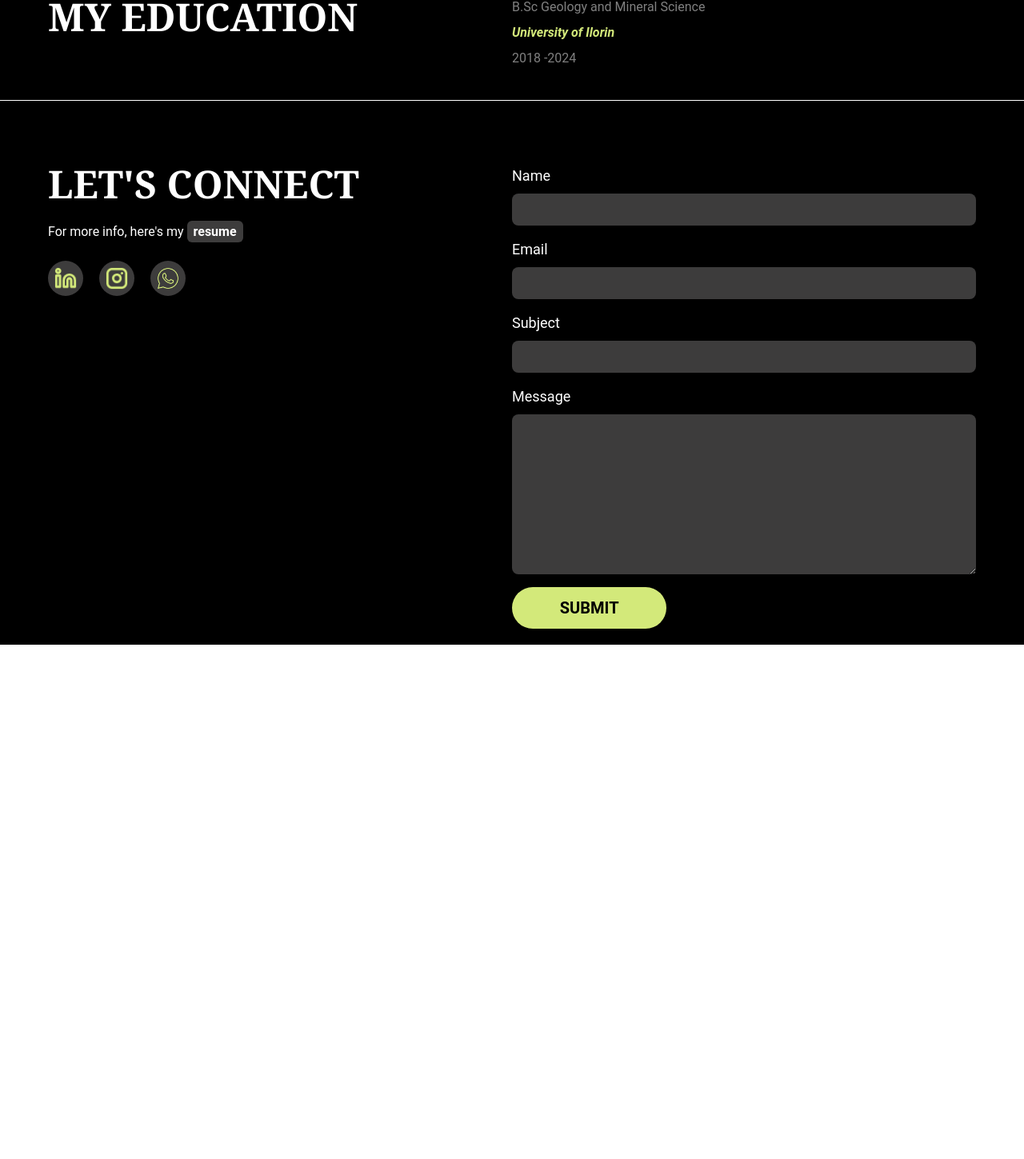
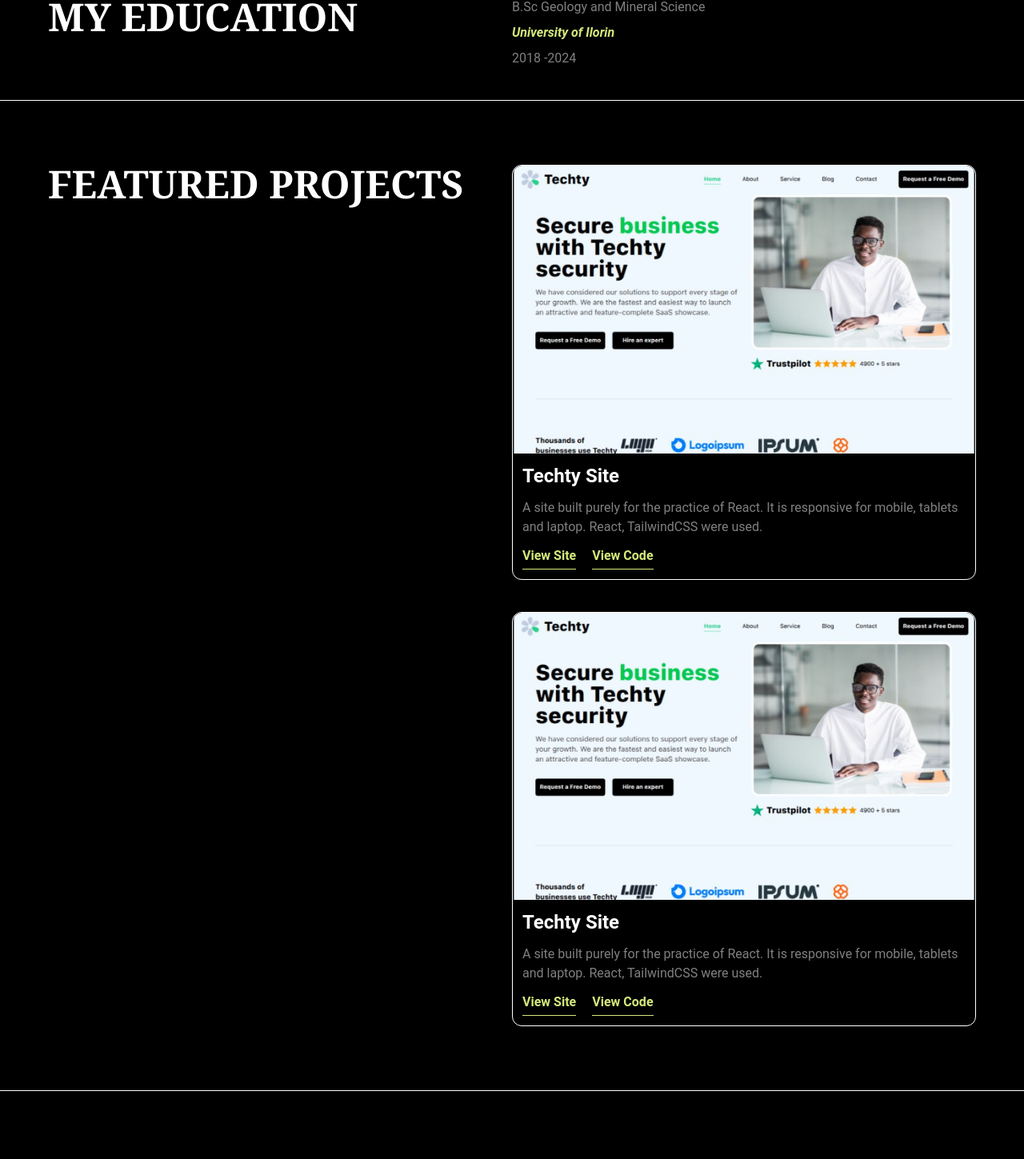
Before and after one commit to Wallychi/Porfolio-Website, a React (Vite) app: page / in a window 1280 px wide. Shown: the part 1694-3143 px from the top of the page at 80% size. Before the commit the page ends 2500 px from the top, so only its background shows below. Built offline with nearby package versions, Linux system fonts and the light colour scheme.

Commit message:
Add Featured Projects

```diff
--- a/src/App.jsx
+++ b/src/App.jsx
@@ -4,6 +4,7 @@ import Home from './components/Home'
 import About from './components/About'
 import Contact from './components/Contact'
 import { Analytics } from '@vercel/analytics/react'
+import Projects from './components/Projects'
 
 const App = () => {
   return (
@@ -13,6 +14,7 @@ const App = () => {
       </div>
       <Home />
       <About />
+      <Projects />
       <Contact />
       <Analytics />
     </section>
--- a/src/components/Contact.jsx
+++ b/src/components/Contact.jsx
@@ -6,7 +6,7 @@ const Contact = () => {
             <div className='flex flex-col gap-5 lg:gap-6 lg:basis-1/2'>
                 <h1 className='text-4xl lg:text-5xl font-serif font-bold'>LET'S CONNECT</h1>
                 <div>
-                    <p>For more info, here's my <a href="Documents/Waliyullahi CV.pdf" download target="_blank" rel="noopener noreferrer" className=' px-2 py-1 rounded-md bg-[var(--color-buttonbg)] font-bold'>resume</a></p>
+                    <p>For more info, here's my <a href="Documents/Waliyullahi CV.pdf" download target="_blank" rel="noopener noreferrer" className=' px-2 py-1 rounded-md bg-[var(--color-extra)] text-[var(--color-primary)] font-bold'>resume</a></p>
                 </div>
 
                 <div className='hidden lg:flex lg:items-center lg:gap-5 '>
--- a/src/components/Navbar.jsx
+++ b/src/components/Navbar.jsx
@@ -2,7 +2,7 @@ import { BriefcaseBusiness, Contact, House, Menu, Moon, PanelsTopLeft, Sun } fro
 import React, { useState } from 'react'
 
 const Navbar = () => {
-  // const [toogle, setToogle] = useState(true)
+  const [toogle, setToogle] = useState(true)
   const [menuState, setMenuState] = useState(false)
   return (
     <section className='flex w-full px-5 lg:px-15 py-3 items-center justify-between text-[var(--color-tertiary)]'>
@@ -12,7 +12,7 @@ const Navbar = () => {
         {menuState ? <div onClick={() => { setMenuState(!menuState) }} className='flex italic absolute top-15 right-0 flex-col w-full text-2xl gap-3 h-screen items-center justify-center bg-[var(--color-primary)] text-[var(--color-secondary)]'>
           <a href='#home' onClick={() => { setMenuState(false) }}><nav className='flex gap-3 items-center'><House strokeWidth={2.5} /> HOME</nav></a>
           <a href='#about' onClick={() => { setMenuState(false) }}><nav className='flex gap-3 items-center'><PanelsTopLeft strokeWidth={2.5} /> ABOUT</nav></a>
-          <a href='#project' onClick={() => { setMenuState(false) }}><nav className='flex gap-3 items-center'><BriefcaseBusiness strokeWidth={2.5} /> PROJECTS</nav></a>
+          <a href='#projects' onClick={() => { setMenuState(false) }}><nav className='flex gap-3 items-center'><BriefcaseBusiness strokeWidth={2.5} /> PROJECTS</nav></a>
           <a href='#contact' onClick={() => { setMenuState(false) }}><nav className='flex gap-3 items-center'><Contact strokeWidth={2.5} /> CONTACT</nav></a>
         </div>
           : ""}
--- /dev/null
+++ b/src/components/Projects.jsx
@@ -0,0 +1,38 @@
+import React from 'react'
+
+const Projects = () => {
+    return (
+        <section id='projects' className='flex flex-col lg:flex-row w-full px-5 lg:px-15 gap-5 lg:gap-0 py-20 border-b-1 border-[var(--color-secondary)]'>
+            <h1 className='text-3xl lg:text-5xl font-serif font-bold text-center lg:text-left basis-1/2'>FEATURED PROJECTS</h1>
+            <div className='grid grid-cols-1 gap-5 lg:gap-10 basis-1/2'>
+
+                <div className='flex flex-col gap-3 pb-3 rounded-xl border-1 border-[var(--color-secondary)]'>
+                <img src='/Images/techty-landing-page.png' alt='Techty Landing Page' className='rounded-t-xl' />
+                <div className='flex flex-col gap-3 px-3'>
+                    <h2 className='text-2xl font-semibold'>Techty Site</h2>
+                    <p className='text-[var(--color-tertiary)]'>A site built purely for the practice of React. It is responsive for mobile, tablets and laptop. React, TailwindCSS were used.</p>
+                    <div className='flex items-center gap-5 text-[var(--color-extra)] font-semibold'>
+                        <a href='https://techty-seven.vercel.app/' target='_blank' className='pb-1 border-b-1 border-[var(--color-extra)]'>View Site</a>
+                        <a href='https://github.com/Wallychi/techty' target='_blank' className='pb-1 border-b-1 border-[var(--color-extra)]'>View Code</a>
+                    </div>
+                </div>
+            </div>
+
+            <div className='flex flex-col gap-3 pb-3 rounded-xl border-1 border-[var(--color-secondary)]'>
+                <img src='/Images/techty-landing-page.png' alt='Techty Landing Page' className='rounded-t-xl' />
+                <div className='flex flex-col gap-3 px-3'>
+                    <h2 className='text-2xl font-semibold'>Techty Site</h2>
+                    <p className='text-[var(--color-tertiary)]'>A site built purely for the practice of React. It is responsive for mobile, tablets and laptop. React, TailwindCSS were used.</p>
+                    <div className='flex items-center gap-5 text-[var(--color-extra)] font-semibold'>
+                        <a href='https://techty-seven.vercel.app/' target='_blank' className='pb-1 border-b-1 border-[var(--color-extra)]'>View Site</a>
+                        <a href='https://github.com/Wallychi/techty' target='_blank' className='pb-1 border-b-1 border-[var(--color-extra)]'>View Code</a>
+                    </div>
+                </div>
+            </div>
+
+            </div>
+        </section>
+    )
+}
+
+export default Projects
```
Also changed, not shown: public/Images/techty-landing-page.png (added).
